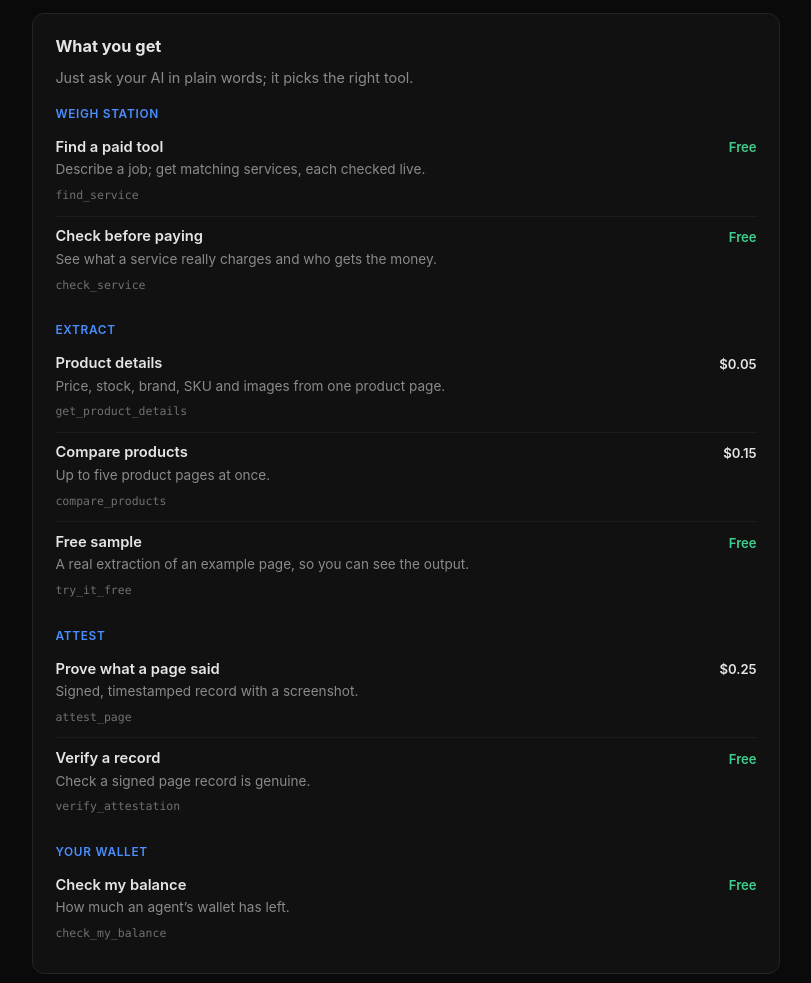
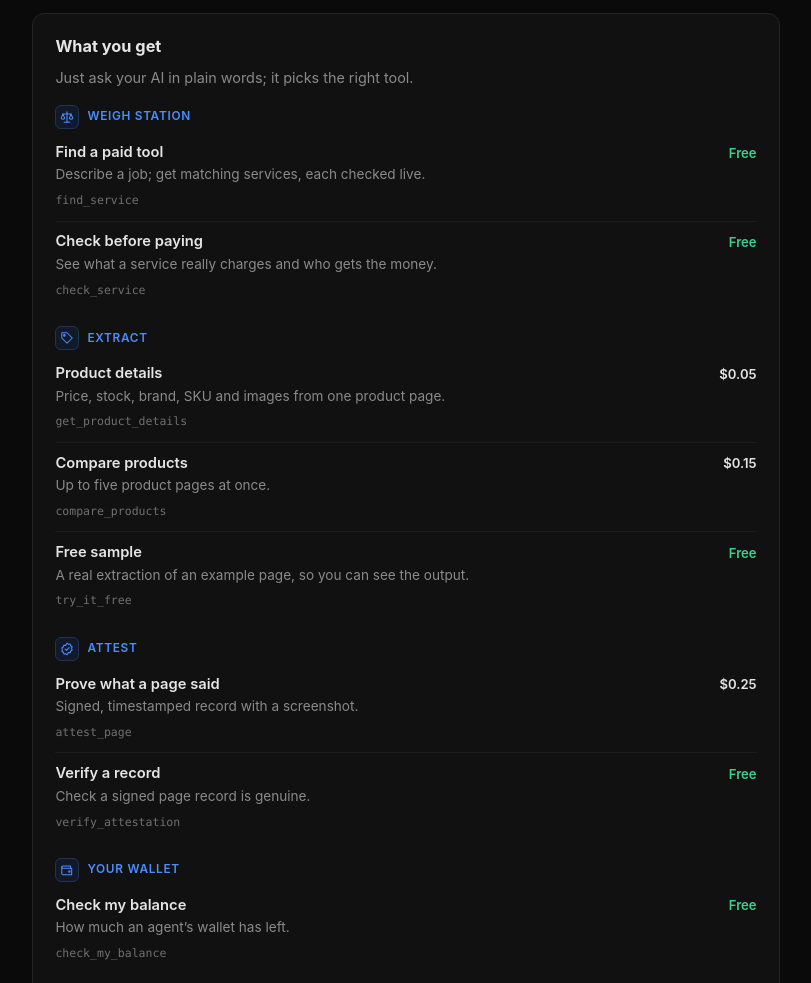
Before and after one commit to UltraStarz/tollkit-dev, a plain HTML site: page connect.html in a window 1280 px wide. Shown: the part 749-1732 px from the top of the page, without its empty margins (234-1045 px from the left). Drawn offline with Linux system fonts and the light colour scheme.

Commit message:
Connect: product icons on each group in 'What you get'
Co-Authored-By: Claude Opus 5 <noreply@anthropic.com>
Claude-Session: https://claude.ai/code/session_01DCQrH9pwVrdFiLfn6hciUT

```diff
--- a/connect.html
+++ b/connect.html
@@ -66,6 +66,8 @@
   .card p { margin:.3rem 0; color:var(--muted); font-size:.9rem; }
   .card p strong { color:var(--text); }
   .tools { display:grid; grid-template-columns:auto 1fr auto; gap:.35rem .9rem; font-size:.87rem; margin-top:.6rem; }
+  .grp { display:flex; align-items:center; gap:.5rem; }
+  .grp .p-icon { width:24px; height:24px; padding:4px; flex:none; border-radius:6px; background:#121a2a; border:1px solid #1e3358; color:#4a8eff; }
   .toollist { display:flex; flex-direction:column; }
   .tool { display:flex; justify-content:space-between; gap:1rem; align-items:flex-start; padding:.55rem 0; border-top:1px solid var(--line-soft); }
   .toollist .tool:first-child { border-top:0; }
@@ -114,23 +116,23 @@
   <section class="card">
     <h2>What you get</h2>
     <p>Just ask your AI in plain words; it picks the right tool.</p>
-    <p class="grp">Weigh Station</p>
+    <p class="grp"><svg class="p-icon" viewBox="0 0 24 24" fill="none" stroke="currentColor" stroke-width="1.8" stroke-linecap="round" stroke-linejoin="round" aria-hidden="true"><path d="M12 3v18"/><path d="M7 21h10"/><path d="M5 7h14"/><path d="M12 5l0 0"/><path d="M5 7l-3 7a3.5 3.5 0 0 0 6 0z"/><path d="M19 7l-3 7a3.5 3.5 0 0 0 6 0z"/></svg><span>Weigh Station</span></p>
     <div class="toollist">
       <div class="tool"><div><b>Find a paid tool</b><span>Describe a job; get matching services, each checked live.</span><code title="Tool name">find_service</code></div><em class="free">Free</em></div>
       <div class="tool"><div><b>Check before paying</b><span>See what a service really charges and who gets the money.</span><code title="Tool name">check_service</code></div><em class="free">Free</em></div>
     </div>
-    <p class="grp">Extract</p>
+    <p class="grp"><svg class="p-icon" viewBox="0 0 24 24" fill="none" stroke="currentColor" stroke-width="1.8" stroke-linecap="round" stroke-linejoin="round" aria-hidden="true"><path d="M3 12V4a1 1 0 0 1 1-1h8l9 9-9 9z"/><circle cx="7.5" cy="7.5" r="1.3"/></svg><span>Extract</span></p>
     <div class="toollist">
       <div class="tool"><div><b>Product details</b><span>Price, stock, brand, SKU and images from one product page.</span><code title="Tool name">get_product_details</code></div><em class="paid">$0.05</em></div>
       <div class="tool"><div><b>Compare products</b><span>Up to five product pages at once.</span><code title="Tool name">compare_products</code></div><em class="paid">$0.15</em></div>
       <div class="tool"><div><b>Free sample</b><span>A real extraction of an example page, so you can see the output.</span><code title="Tool name">try_it_free</code></div><em class="free">Free</em></div>
     </div>
-    <p class="grp">Attest</p>
+    <p class="grp"><svg class="p-icon" viewBox="0 0 24 24" fill="none" stroke="currentColor" stroke-width="1.8" stroke-linecap="round" stroke-linejoin="round" aria-hidden="true"><path d="M12 2l2.4 1.8 3-.2.9 2.9 2.5 1.7-1 2.8 1 2.8-2.5 1.7-.9 2.9-3-.2L12 22l-2.4-1.8-3 .2-.9-2.9-2.5-1.7 1-2.8-1-2.8 2.5-1.7.9-2.9 3 .2z"/><path d="M8.5 12l2.5 2.5 4.5-5"/></svg><span>Attest</span></p>
     <div class="toollist">
       <div class="tool"><div><b>Prove what a page said</b><span>Signed, timestamped record with a screenshot.</span><code title="Tool name">attest_page</code></div><em class="paid">$0.25</em></div>
       <div class="tool"><div><b>Verify a record</b><span>Check a signed page record is genuine.</span><code title="Tool name">verify_attestation</code></div><em class="free">Free</em></div>
     </div>
-    <p class="grp">Your wallet</p>
+    <p class="grp"><svg class="p-icon" viewBox="0 0 24 24" fill="none" stroke="currentColor" stroke-width="1.8" stroke-linecap="round" stroke-linejoin="round" aria-hidden="true"><path d="M3 7a2 2 0 0 1 2-2h13v4"/><path d="M3 7v11a2 2 0 0 0 2 2h15V9H5a2 2 0 0 1-2-2z"/><circle cx="16" cy="14.5" r="1.2"/></svg><span>Your wallet</span></p>
     <div class="toollist">
       <div class="tool"><div><b>Check my balance</b><span>How much an agent’s wallet has left.</span><code title="Tool name">check_my_balance</code></div><em class="free">Free</em></div>
     </div>
```
